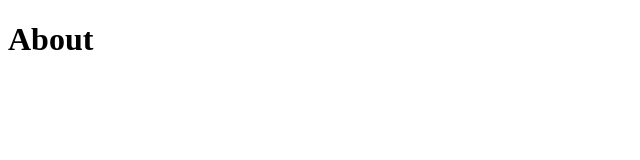
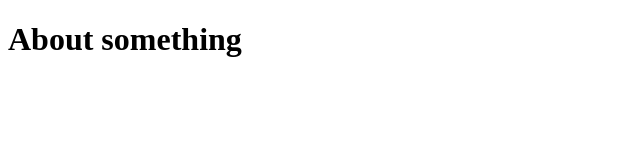
Before and after one commit to aitchiss/lighthouse-test-site, a website: page build/about/index.html in a window 1280 px wide. Shown: the whole page, without its empty margins (0-640 px from the left). Drawn offline with Linux system fonts and the light colour scheme.

Commit message:
small change to test deploy

```diff
--- a/build/about/index.html
+++ b/build/about/index.html
@@ -7,6 +7,6 @@
     <title>About</title>
 </head>
 <body>
-    <h1>About</h1>
+    <h1>About something</h1>
 </body>
 </html>
```
